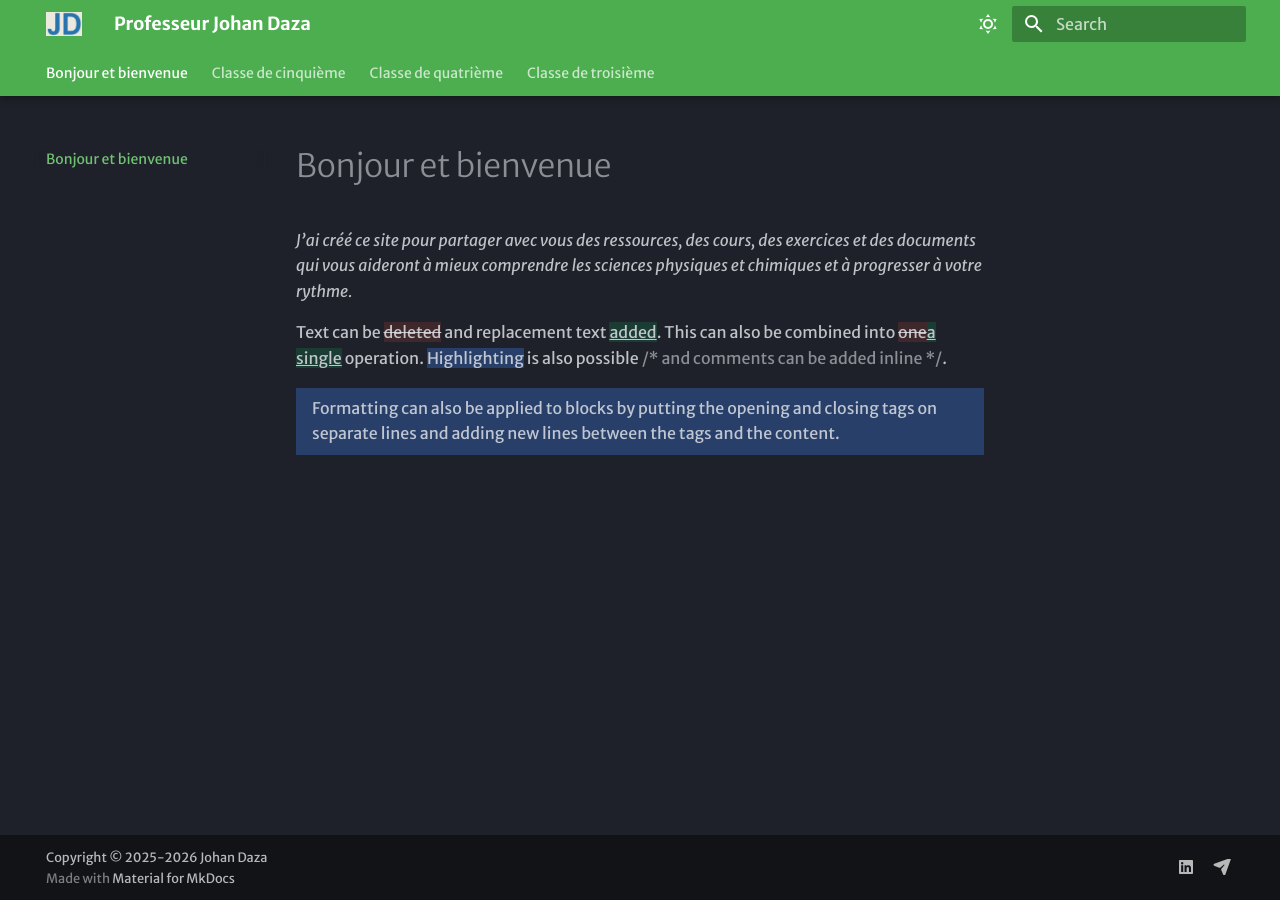
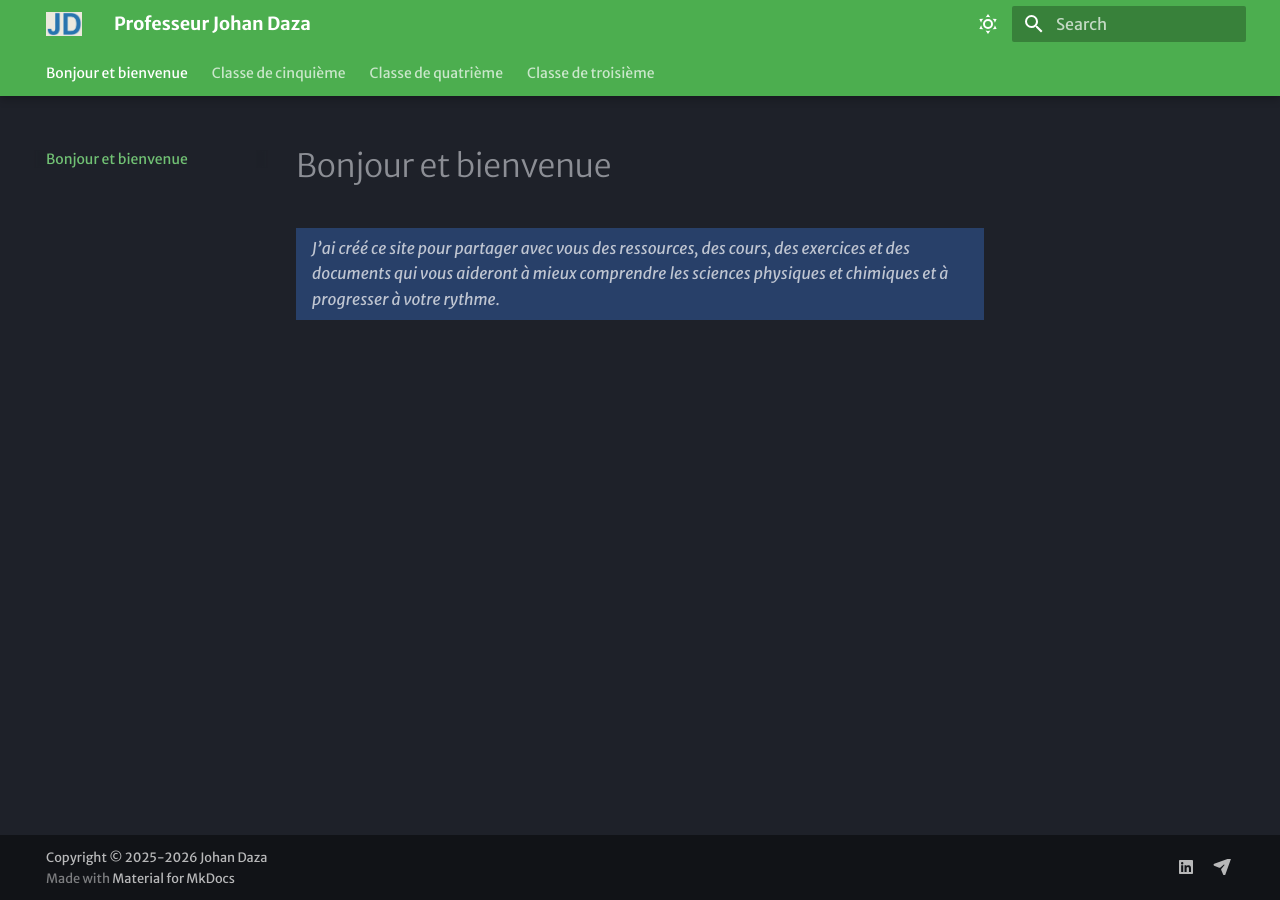
Before and after one commit to prof-johan-daza/general, an MkDocs documentation site: the page built from docs/index.md, in a window 1280 px wide. Built offline with MkDocs 1.6.1 and Material for MkDocs 9.7.7, drawn with Linux system fonts in a browser that asks for light colours; some web fonts are replaced.

Commit message:
okformat

```diff
--- a/docs/index.md
+++ b/docs/index.md
@@ -1,13 +1,6 @@
 # Bonjour et bienvenue
+{==
+
 *J’ai créé ce site pour partager avec vous des ressources, des cours, des exercices et des documents qui vous aideront à mieux comprendre les sciences physiques et chimiques et à progresser à votre rythme.*
 
-Text can be {--deleted--} and replacement text {++added++}. This can also be
-combined into {~~one~>a single~~} operation. {==Highlighting==} is also
-possible {>>and comments can be added inline<<}.
-
-{==
-
-Formatting can also be applied to blocks by putting the opening and closing
-tags on separate lines and adding new lines between the tags and the content.
-
 ==}
```
